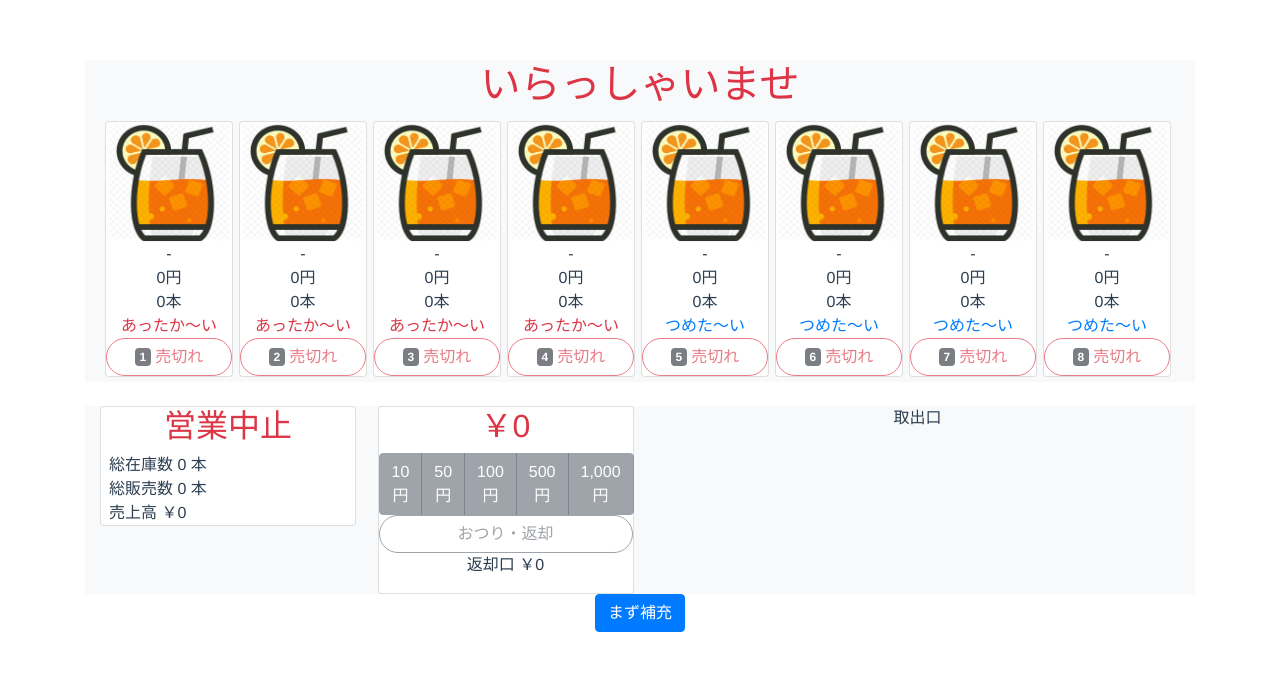
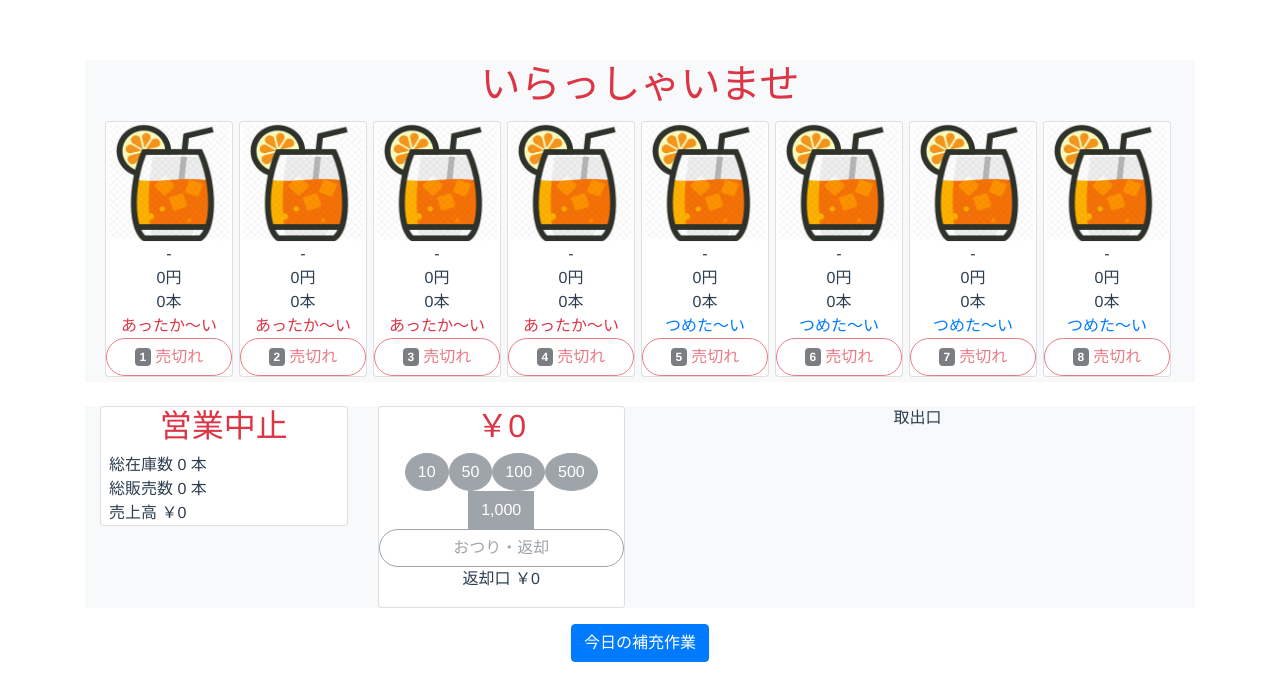
Before and after one commit to yuji-dev/swa-vue-vender-sample, a Vue app: page / in a window 1280 px wide. Shown: the top 700 px of the page. Built offline with nearby package versions, Linux system fonts and the light colour scheme.

Commit message:
comment: refactoring re-modeling

```diff
--- a/src/App.vue
+++ b/src/App.vue
@@ -1,6 +1,14 @@
 <template>
   <div id="app">
-    <Vender msg="いらっしゃいませ"/>
+
+    <!-- Vender 自動販売機の生成-->
+    <Vender msg="いらっしゃいませ" ref="refVender"/>
+
+    <!-- *** 補充員作業：今日の作業-->
+    <div v-if="!isSupplied">
+      <button class="btn btn-primary" v-on:click="init()">今日の補充作業</button>
+    </div>
+
   </div>
 </template>
 
@@ -11,9 +19,49 @@ export default {
   name: 'App',
   components: {
     Vender
+  },
+  props: {
+      //初回補充済か
+      isSupplied: {
+        type: Boolean,
+        default: false
+      }
+  },
+  created: function() {
+    this.isSupplied = false;
+  },
+  data: () => {
+    return {
+      //補充可能な商品情報（補充トラック積載）
+      products: [
+          {id: 100, name: "ボスブラック", size: 350, price: 130, currentStock: 12, hot_or_cool: "hot", image: require("./assets/boss_black.png")},
+          {id: 200, name: "綾鷹", size: 350, price: 150, currentStock: 10, hot_or_cool: "cool", image: require("./assets/ayataka.png")},
+          {id: 300, name: "綾鷹濃い味", size: 350, price: 150, currentStock: 10, hot_or_cool: "cool", image: require("./assets/ayataka_koi.png")},
+          {id: 400, name: "三ツ矢サイダー", size: 500, price: 150, currentStock: 10, hot_or_cool: "cool", image: require("./assets/mitsuya_cider.jpg")},
+          {id: 500, name: "クリアアサヒ", size: 500, price: 200, currentStock: 10, hot_or_cool: "cool", image: require("./assets/clearasahi.png")},
+      ],
+    };
+  },
+  methods: {
+    //初期化（Today's TODO）
+    init: function() {
+
+      //商品を補充する（商品棚ごとに補充）
+      this.$refs.refVender.supplyProduct(1, this.products[0]);
+      this.$refs.refVender.supplyProduct(5, this.products[1]);
+      this.$refs.refVender.supplyProduct(6, this.products[2]);
+      this.$refs.refVender.supplyProduct(7, this.products[3]);
+      this.$refs.refVender.supplyProduct(8, this.products[4]);
+
+      //自動販売機のスイッチをオンにする
+      this.$refs.refVender.switchOn();
+
+      //補充済みにする（今日の仕事終わり）
+      this.isSupplied = true;
+
+    },
   }
 }
-
 </script>
 
 <style>
--- a/src/components/PaymentCash.vue
+++ b/src/components/PaymentCash.vue
@@ -1,5 +1,5 @@
 <template>
-  <div class="card" style="width: 16rem;">
+  <div class="card">
     <!-- PaymentCash 投入金額表示の生成-->
     <h2
       class="text-danger"
@@ -7,22 +7,18 @@
 
     <!-- PaymentCash 投入金ボタンの生成（もう少しかっこいいやり方を・・）-->
     <div v-if="isActive">
-      <div class="btn-group" role="group" aria-label="coin">
-        <button class="btn btn-primary" v-on:click="chargeMoney(10)">10円</button>
-        <button class="btn btn-primary" v-on:click="chargeMoney(50)">50円</button>
-        <button class="btn btn-primary" v-on:click="chargeMoney(100)">100円</button>
-        <button class="btn btn-primary" v-on:click="chargeMoney(500)">500円</button>
-        <button class="btn btn-primary" v-on:click="chargeMoney(1000)">1,000円</button>
-      </div>
+        <button class="btn btn-primary rounded-circle" v-on:click="chargeMoney(10)">10</button>
+        <button class="btn btn-primary rounded-circle" v-on:click="chargeMoney(50)">50</button>
+        <button class="btn btn-primary rounded-circle" v-on:click="chargeMoney(100)">100</button>
+        <button class="btn btn-primary rounded-circle" v-on:click="chargeMoney(500)">500</button>
+        <button class="btn btn-primary rounded-0" v-on:click="chargeMoney(1000)">1,000</button>
     </div>
     <div v-else>
-      <div class="btn-group" role="group" aria-label="coin">
-        <button class="btn btn-secondary" disabled>10円</button>
-        <button class="btn btn-secondary" disabled>50円</button>
-        <button class="btn btn-secondary" disabled>100円</button>
-        <button class="btn btn-secondary" disabled>500円</button>
-        <button class="btn btn-secondary" disabled>1,000円</button>
-      </div>
+        <button class="btn btn-secondary rounded-circle" disabled>10</button>
+        <button class="btn btn-secondary rounded-circle" disabled>50</button>
+        <button class="btn btn-secondary rounded-circle" disabled>100</button>
+        <button class="btn btn-secondary rounded-circle" disabled>500</button>
+        <button class="btn btn-secondary rounded-0" disabled>1,000</button>
     </div>
 
     <!-- PaymentCash おつり・返却ボタンの生成-->
--- a/src/components/Vender.vue
+++ b/src/components/Vender.vue
@@ -30,7 +30,7 @@
         <div class="col-md-3 bg-light">
 
           <!-- PaymentCash 情報パネルの生成（コンポーネント化未）-->
-          <div class="card" style="width: 16rem;">
+          <div class="card">
             <div v-if="!isActive">
               <h2 class="text-danger">営業中止</h2>
             </div>
@@ -59,11 +59,7 @@
       </div>
     </div>
 
-    <!-- PaymentCash 補充口の生成（コンポーネント化未）-->
-    <div v-if="!isSupplied">
-      <button class="btn btn-primary" v-on:click="supplyProduct()">まず補充</button>
-    </div>
-
+    <!-- 未実装：メンテナンスパネル-->
     <!-- 未実装：当たり！ルーレット-->
     <!-- 未実装：ICカード決裁向けの支払機-->
     <!-- 未実装：テンキーパネルによる購入-->
@@ -95,12 +91,12 @@ export default {
     this.totalStockCount = 0;
     this.totalSoldCount  = 0;
     this.amount = 0;
-    this.isSupplied = false;
     this.isActive = false;
   },
   data: () => {
     return {
       //自動販売機の初期設定
+      //Todo:サイズ、在庫上限、温度表示設定はあとでチェック処理を実装
       showcaseSettings: [
           {id: 1, view_name: "-", size: 350, maximumStock: 10, hot_or_cool: "hot"},
           {id: 2, view_name: "-", size: 350, maximumStock: 10, hot_or_cool: "hot"},
@@ -110,15 +106,6 @@ export default {
           {id: 6, view_name: "-", size: 350, maximumStock: 10, hot_or_cool: "cool"},
           {id: 7, view_name: "-", size: 500, maximumStock: 10, hot_or_cool: "cool"},
           {id: 8, view_name: "-", size: 500, maximumStock: 10, hot_or_cool: "cool"},
-
-      ],
-      //補充する商品情報 (Todo：あとで外から投入できるようにする、モデル的に不自然)
-      products: [
-          {id: 100, name: "ボスブラック", size: 350, price: 130, currentStock: 12, hot_or_cool: "hot", image: require("../assets/boss_black.png")},
-          {id: 200, name: "綾鷹", size: 350, price: 150, currentStock: 10, hot_or_cool: "cool", image: require("../assets/ayataka.png")},
-          {id: 300, name: "綾鷹濃い味", size: 350, price: 150, currentStock: 10, hot_or_cool: "cool", image: require("../assets/ayataka_koi.png")},
-          {id: 400, name: "三ツ矢サイダー", size: 500, price: 150, currentStock: 10, hot_or_cool: "cool", image: require("../assets/mitsuya_cider.jpg")},
-          {id: 500, name: "クリアアサヒ", size: 500, price: 200, currentStock: 10, hot_or_cool: "cool", image: require("../assets/clearasahi.png")},
       ],
       //子コンポーネントからのメッセージを表示
       message: {
@@ -145,35 +132,49 @@ export default {
         type: Boolean,
         default: false
       },
-      //初回補充済か
-      isSupplied: {
-        type: Boolean,
-        default: false
-      }
-
     };
   },
   methods: {
+
     //商品補充
-    supplyProduct: function() {
+    supplyProduct: function(product_showcase_id, product) {
+       this.message = "Venderより：supplyProduct called 1" + product.name;
 
-       //最初に適当に補充（参照解決にもう一工夫必要）
-       this.$refs.refProductShowCase[0].supplyProduct(this.products[0]);
-       this.$refs.refProductShowCase[4].supplyProduct(this.products[1]);
-       this.$refs.refProductShowCase[5].supplyProduct(this.products[2]);
-       this.$refs.refProductShowCase[6].supplyProduct(this.products[3]);
-       this.$refs.refProductShowCase[7].supplyProduct(this.products[4]);
+       //指定された商品棚に補充（商品棚制約はNoCheck）
+       this.$refs.refProductShowCase.forEach(
+        function(obj) {
+          if(obj.showcaseSetting.id == product_showcase_id){
+            obj.supplyProduct(product);
+          }
+        }
+      );
 
-       //補充済みにする
-       this.isSupplied = true;
+      this.message = "Venderより：商品が補充されました";
+    },
 
-       //現金支払機のスイッチを入れる
+    //電源ON
+    switchOn: function() {
+
+       //現金支払機のスイッチをオンにする
        this.$refs.refPaymentCash.switchOn();
 
-       //自動販売機のスイッチを入れる
+       //自動販売機のスイッチをオンにする
        this.isActive = true;
 
-       this.message = "Venderより：商品がはじめて補充されました"
+       this.message = "Venderより：電源ONされました";
+
+    },
+
+    //電源OFF
+    switchOff: function() {
+
+       //現金支払機のスイッチをオフにする
+       this.$refs.refPaymentCash.switchOff();
+
+       //自動販売機のスイッチをオフにする
+       this.isActive = false;
+
+       this.message = "Venderより：電源OFFされました";
     },
 
     //イベント：ProductShowCase 在庫数量更新
@@ -202,6 +203,7 @@ export default {
           this.isActive = false;
       }
     },
+
     //イベント：PaymentCash 現金投入
     updatechargeTotal: function(total) {
       this.message = "PaymentCashより：投入金額が更新されました =>" + total
@@ -211,6 +213,7 @@ export default {
         }
       );
     },
+
     //イベント：PaymentCash おつり・返金
     cashbackAll: function(total) {
       this.message = "PaymentCashより：返金されました =>" + total
```
